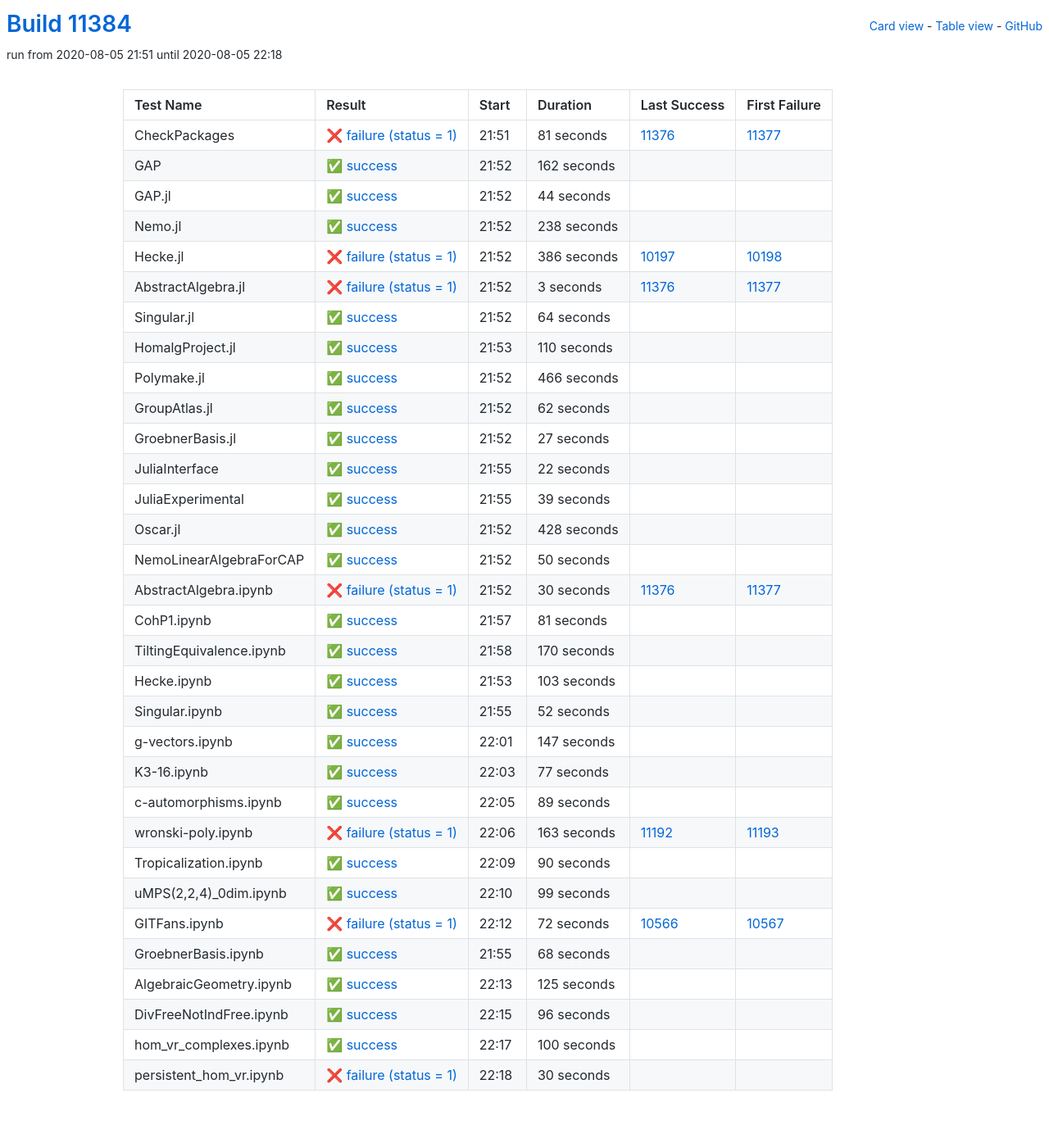
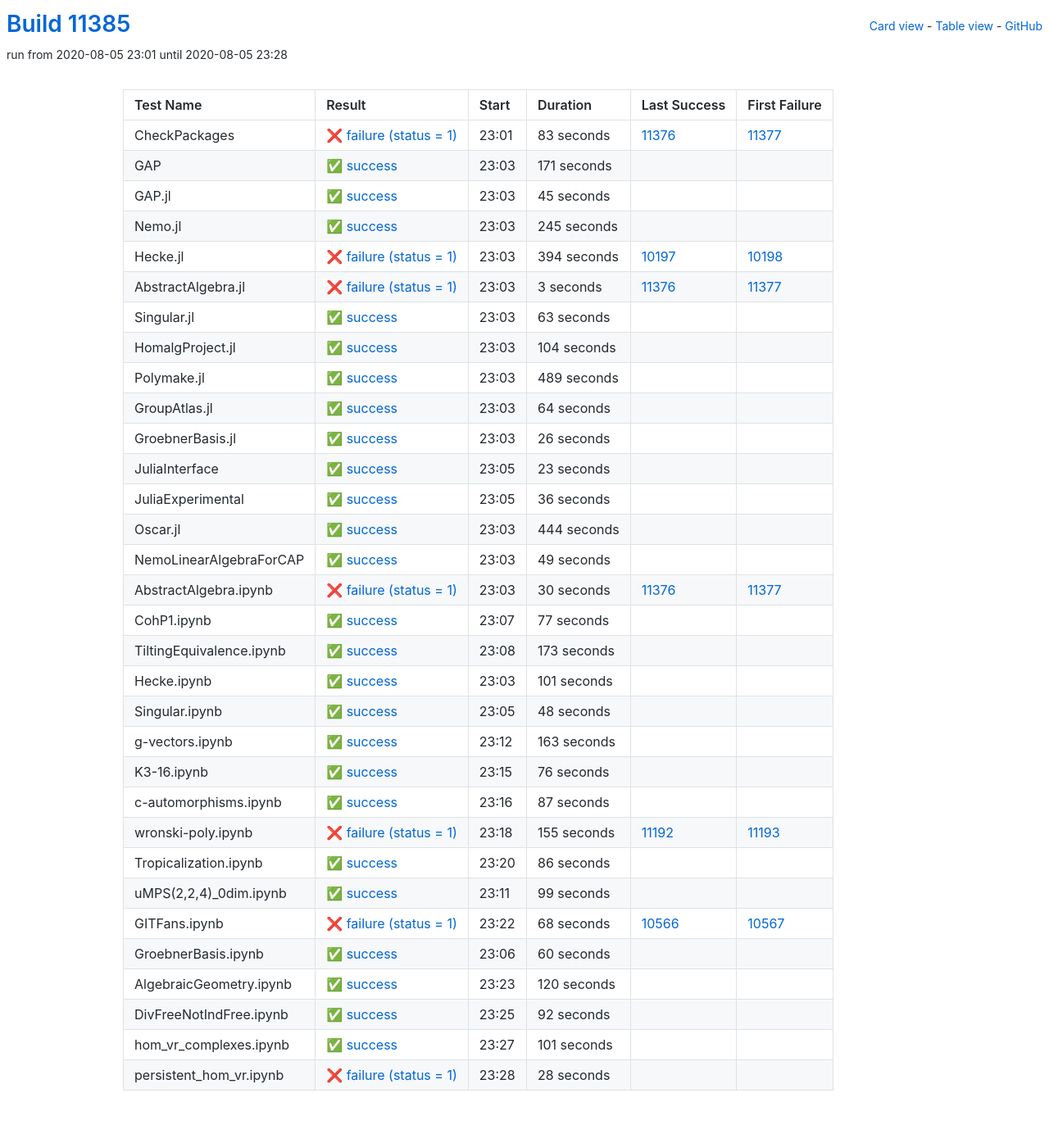
Before and after one commit to oscar-system/oscar-ci-status, a Jekyll site: the page built from table.html, in a window 1280 px wide. Shown: the whole page at 82% size. Built offline with Jekyll 4.4.1, drawn with Linux system fonts in a browser that asks for light colours.

Commit message:
Build #11385

```diff
--- a/_data/ci.yml
+++ b/_data/ci.yml
@@ -1,6 +1,6 @@
 ---
-build: 11384
-build_url: https://oscarci.mathematik.uni-kl.de/job/oscar/11384/
+build: 11385
+build_url: https://oscarci.mathematik.uni-kl.de/job/oscar/11385/
 job: oscar
 organization: oscar-system
 repo: oscar-ci-status
@@ -8,68 +8,68 @@
 tests:
 - name: CheckPackages
   id: checkpackages
-  log: https://oscarci.mathematik.uni-kl.de/job/oscar/11384/artifact/logs/build-11384/CheckPackages.log
-  start: 2020-08-05 21:51
+  log: https://oscarci.mathematik.uni-kl.de/job/oscar/11385/artifact/logs/build-11385/CheckPackages.log
+  start: 2020-08-05 23:01
   success: false
   exitcode: 1
   status: failure
-  duration: 81
+  duration: 83
   last_success: 11376
   last_success_url: https://oscarci.mathematik.uni-kl.de/job/oscar/11376/
   first_failure: 11377
   first_failure_url: https://oscarci.mathematik.uni-kl.de/job/oscar/11377/
 - name: GAP
   id: gap
-  log: https://oscarci.mathematik.uni-kl.de/job/oscar/11384/artifact/logs/build-11384/GAP.log
-  start: 2020-08-05 21:52
+  log: https://oscarci.mathematik.uni-kl.de/job/oscar/11385/artifact/logs/build-11385/GAP.log
+  start: 2020-08-05 23:03
   success: true
   exitcode: 0
   status: success
-  duration: 162
+  duration: 171
   last_success: false
   last_success_url:
   first_failure: false
   first_failure_url:
 - name: GAP.jl
   id: gap-jl
-  log: https://oscarci.mathematik.uni-kl.de/job/oscar/11384/artifact/logs/build-11384/GAP.jl.log
-  start: 2020-08-05 21:52
+  log: https://oscarci.mathematik.uni-kl.de/job/oscar/11385/artifact/logs/build-11385/GAP.jl.log
+  start: 2020-08-05 23:03
   success: true
   exitcode: 0
   status: success
-  duration: 44
+  duration: 45
   last_success: false
   last_success_url:
   first_failure: false
   first_failure_url:
 - name: Nemo.jl
   id: nemo-jl
-  log: https://oscarci.mathematik.uni-kl.de/job/oscar/11384/artifact/logs/build-11384/Nemo.jl.log
-  start: 2020-08-05 21:52
+  log: https://oscarci.mathematik.uni-kl.de/job/oscar/11385/artifact/logs/build-11385/Nemo.jl.log
+  start: 2020-08-05 23:03
   success: true
   exitcode: 0
   status: success
-  duration: 238
+  duration: 245
   last_success: false
   last_success_url:
   first_failure: false
   first_failure_url:
 - name: Hecke.jl
   id: hecke-jl
-  log: https://oscarci.mathematik.uni-kl.de/job/oscar/11384/artifact/logs/build-11384/Hecke.jl.log
-  start: 2020-08-05 21:52
+  log: https://oscarci.mathematik.uni-kl.de/job/oscar/11385/artifact/logs/build-11385/Hecke.jl.log
+  start: 2020-08-05 23:03
   success: false
   exitcode: 1
   status: failure
-  duration: 386
+  duration: 394
   last_success: 10197
   last_success_url: https://oscarci.mathematik.uni-kl.de/job/oscar/10197/
   first_failure: 10198
   first_failure_url: https://oscarci.mathematik.uni-kl.de/job/oscar/10198/
 - name: AbstractAlgebra.jl
   id: abstractalgebra-jl
-  log: https://oscarci.mathematik.uni-kl.de/job/oscar/11384/artifact/logs/build-11384/AbstractAlgebra.jl.log
-  start: 2020-08-05 21:52
+  log: https://oscarci.mathematik.uni-kl.de/job/oscar/11385/artifact/logs/build-11385/AbstractAlgebra.jl.log
+  start: 2020-08-05 23:03
   success: false
   exitcode: 1
   status: failure
@@ -80,8 +80,44 @@
   first_failure_url: https://oscarci.mathematik.uni-kl.de/job/oscar/11377/
 - name: Singular.jl
   id: singular-jl
-  log: https://oscarci.mathematik.uni-kl.de/job/oscar/11384/artifact/logs/build-11384/Singular.jl.log
-  start: 2020-08-05 21:52
+  log: https://oscarci.mathematik.uni-kl.de/job/oscar/11385/artifact/logs/build-11385/Singular.jl.log
+  start: 2020-08-05 23:03
+  success: true
+  exitcode: 0
+  status: success
+  duration: 63
+  last_success: false
+  last_success_url:
+  first_failure: false
+  first_failure_url:
+- name: HomalgProject.jl
+  id: homalgproject-jl
+  log: https://oscarci.mathematik.uni-kl.de/job/oscar/11385/artifact/logs/build-11385/HomalgProject.jl.log
+  start: 2020-08-05 23:03
+  success: true
+  exitcode: 0
+  status: success
+  duration: 104
+  last_success: false
+  last_success_url:
+  first_failure: false
+  first_failure_url:
+- name: Polymake.jl
+  id: polymake-jl
+  log: https://oscarci.mathematik.uni-kl.de/job/oscar/11385/artifact/logs/build-11385/Polymake.jl.log
+  start: 2020-08-05 23:03
+  success: true
+  exitcode: 0
+  status: success
+  duration: 489
+  last_success: false
+  last_success_url:
+  first_failure: false
+  first_failure_url:
+- name: GroupAtlas.jl
+  id: groupatlas-jl
+  log: https://oscarci.mathematik.uni-kl.de/job/oscar/11385/artifact/logs/build-11385/GroupAtlas.jl.log
+  start: 2020-08-05 23:03
   success: true
   exitcode: 0
   status: success
@@ -90,106 +126,70 @@
   last_success_url:
   first_failure: false
   first_failure_url:
-- name: HomalgProject.jl
-  id: homalgproject-jl
-  log: https://oscarci.mathematik.uni-kl.de/job/oscar/11384/artifact/logs/build-11384/HomalgProject.jl.log
-  start: 2020-08-05 21:53
+- name: GroebnerBasis.jl
+  id: groebnerbasis-jl
+  log: https://oscarci.mathematik.uni-kl.de/job/oscar/11385/artifact/logs/build-11385/GroebnerBasis.jl.log
+  start: 2020-08-05 23:03
   success: true
   exitcode: 0
   status: success
-  duration: 110
-  last_success: false
-  last_success_url:
-  first_failure: false
-  first_failure_url:
-- name: Polymake.jl
-  id: polymake-jl
-  log: https://oscarci.mathematik.uni-kl.de/job/oscar/11384/artifact/logs/build-11384/Polymake.jl.log
-  start: 2020-08-05 21:52
-  success: true
-  exitcode: 0
-  status: success
-  duration: 466
-  last_success: false
-  last_success_url:
-  first_failure: false
-  first_failure_url:
-- name: GroupAtlas.jl
-  id: groupatlas-jl
-  log: https://oscarci.mathematik.uni-kl.de/job/oscar/11384/artifact/logs/build-11384/GroupAtlas.jl.log
-  start: 2020-08-05 21:52
-  success: true
-  exitcode: 0
-  status: success
-  duration: 62
-  last_success: false
-  last_success_url:
-  first_failure: false
-  first_failure_url:
-- name: GroebnerBasis.jl
-  id: groebnerbasis-jl
-  log: https://oscarci.mathematik.uni-kl.de/job/oscar/11384/artifact/logs/build-11384/GroebnerBasis.jl.log
-  start: 2020-08-05 21:52
-  success: true
-  exitcode: 0
-  status: success
-  duration: 27
+  duration: 26
   last_success: false
   last_success_url:
   first_failure: false
   first_failure_url:
 - name: JuliaInterface
   id: juliainterface
-  log: https://oscarci.mathematik.uni-kl.de/job/oscar/11384/artifact/logs/build-11384/JuliaInterface.log
-  start: 2020-08-05 21:55
+  log: https://oscarci.mathematik.uni-kl.de/job/oscar/11385/artifact/logs/build-11385/JuliaInterface.log
+  start: 2020-08-05 23:05
   success: true
   exitcode: 0
   status: success
-  duration: 22
+  duration: 23
   last_success: false
   last_success_url:
   first_failure: false
   first_failure_url:
 - name: JuliaExperimental
   id: juliaexperimental
-  log: https://oscarci.mathematik.uni-kl.de/job/oscar/11384/artifact/logs/build-11384/JuliaExperimental.log
-  start: 2020-08-05 21:55
+  log: https://oscarci.mathematik.uni-kl.de/job/oscar/11385/artifact/logs/build-11385/JuliaExperimental.log
+  start: 2020-08-05 23:05
   success: true
   exitcode: 0
   status: success
-  duration: 39
+  duration: 36
   last_success: false
   last_success_url:
   first_failure: false
   first_failure_url:
 - name: Oscar.jl
   id: oscar-jl
-  log: https://oscarci.mathematik.uni-kl.de/job/oscar/11384/artifact/logs/build-11384/Oscar.jl.log
-  start: 2020-08-05 21:52
+  log: https://oscarci.mathematik.uni-kl.de/job/oscar/11385/artifact/logs/build-11385/Oscar.jl.log
+  start: 2020-08-05 23:03
   success: true
   exitcode: 0
   status: success
-  duration: 428
+  duration: 444
   last_success: false
   last_success_url:
   first_failure: false
   first_failure_url:
 - name: NemoLinearAlgebraForCAP
   id: nemolinearalgebraforcap
-  log: https://oscarci.mathematik.uni-kl.de/job/oscar/11384/artifact/logs/build-11384/NemoLinearAlgebraForCAP.log
-  start: 2020-08-05 21:52
+  log: https://oscarci.mathematik.uni-kl.de/job/oscar/11385/artifact/logs/build-11385/NemoLinearAlgebraForCAP.log
+  start: 2020-08-05 23:03
   success: true
   exitcode: 0
   status: success
-  duration: 50
+  duration: 49
   last_success: false
   last_success_url:
   first_failure: false
   first_failure_url:
 - name: AbstractAlgebra.ipynb
   id: abstractalgebra-ipynb
-  log: https://oscarci.mathematik.uni-kl.de/job/oscar/11384/artifact/logs/build-11384/AbstractAlgebra.ipynb.log
-  start: 2020-08-05 21:52
+  log: https://oscarci.mathematik.uni-kl.de/job/oscar/11385/artifact/logs/build-11385/AbstractAlgebra.ipynb.log
+  start: 2020-08-05 23:03
   success: false
   exitcode: 1
   status: failure
@@ -200,68 +200,8 @@
   first_failure_url: https://oscarci.mathematik.uni-kl.de/job/oscar/11377/
 - name: CohP1.ipynb
   id: cohp1-ipynb
-  log: https://oscarci.mathematik.uni-kl.de/job/oscar/11384/artifact/logs/build-11384/CohP1.ipynb.log
-  start: 2020-08-05 21:57
-  success: true
-  exitcode: 0
-  status: success
-  duration: 81
-  last_success: false
-  last_success_url:
-  first_failure: false
-  first_failure_url:
-- name: TiltingEquivalence.ipynb
-  id: tiltingequivalence-ipynb
-  log: https://oscarci.mathematik.uni-kl.de/job/oscar/11384/artifact/logs/build-11384/TiltingEquivalence.ipynb.log
-  start: 2020-08-05 21:58
-  success: true
-  exitcode: 0
-  status: success
-  duration: 170
-  last_success: false
-  last_success_url:
-  first_failure: false
-  first_failure_url:
-- name: Hecke.ipynb
-  id: hecke-ipynb
-  log: https://oscarci.mathematik.uni-kl.de/job/oscar/11384/artifact/logs/build-11384/Hecke.ipynb.log
-  start: 2020-08-05 21:53
-  success: true
-  exitcode: 0
-  status: success
-  duration: 103
-  last_success: false
-  last_success_url:
-  first_failure: false
-  first_failure_url:
-- name: Singular.ipynb
-  id: singular-ipynb
-  log: https://oscarci.mathematik.uni-kl.de/job/oscar/11384/artifact/logs/build-11384/Singular.ipynb.log
-  start: 2020-08-05 21:55
-  success: true
-  exitcode: 0
-  status: success
-  duration: 52
-  last_success: false
-  last_success_url:
-  first_failure: false
-  first_failure_url:
-- name: g-vectors.ipynb
-  id: g-vectors-ipynb
-  log: https://oscarci.mathematik.uni-kl.de/job/oscar/11384/artifact/logs/build-11384/g-vectors.ipynb.log
-  start: 2020-08-05 22:01
-  success: true
-  exitcode: 0
-  status: success
-  duration: 147
-  last_success: false
-  last_success_url:
-  first_failure: false
-  first_failure_url:
-- name: K3-16.ipynb
-  id: k3-16-ipynb
-  log: https://oscarci.mathematik.uni-kl.de/job/oscar/11384/artifact/logs/build-11384/K3-16.ipynb.log
-  start: 2020-08-05 22:03
+  log: https://oscarci.mathematik.uni-kl.de/job/oscar/11385/artifact/logs/build-11385/CohP1.ipynb.log
+  start: 2020-08-05 23:07
   success: true
   exitcode: 0
   status: success
@@ -270,46 +210,106 @@
   last_success_url:
   first_failure: false
   first_failure_url:
-- name: c-automorphisms.ipynb
-  id: c-automorphisms-ipynb
-  log: https://oscarci.mathematik.uni-kl.de/job/oscar/11384/artifact/logs/build-11384/c-automorphisms.ipynb.log
-  start: 2020-08-05 22:05
+- name: TiltingEquivalence.ipynb
+  id: tiltingequivalence-ipynb
+  log: https://oscarci.mathematik.uni-kl.de/job/oscar/11385/artifact/logs/build-11385/TiltingEquivalence.ipynb.log
+  start: 2020-08-05 23:08
   success: true
   exitcode: 0
   status: success
-  duration: 89
+  duration: 173
+  last_success: false
+  last_success_url:
+  first_failure: false
+  first_failure_url:
+- name: Hecke.ipynb
+  id: hecke-ipynb
+  log: https://oscarci.mathematik.uni-kl.de/job/oscar/11385/artifact/logs/build-11385/Hecke.ipynb.log
+  start: 2020-08-05 23:03
+  success: true
+  exitcode: 0
+  status: success
+  duration: 101
+  last_success: false
+  last_success_url:
+  first_failure: false
+  first_failure_url:
+- name: Singular.ipynb
+  id: singular-ipynb
+  log: https://oscarci.mathematik.uni-kl.de/job/oscar/11385/artifact/logs/build-11385/Singular.ipynb.log
+  start: 2020-08-05 23:05
+  success: true
+  exitcode: 0
+  status: success
+  duration: 48
+  last_success: false
+  last_success_url:
+  first_failure: false
+  first_failure_url:
+- name: g-vectors.ipynb
+  id: g-vectors-ipynb
+  log: https://oscarci.mathematik.uni-kl.de/job/oscar/11385/artifact/logs/build-11385/g-vectors.ipynb.log
+  start: 2020-08-05 23:12
+  success: true
+  exitcode: 0
+  status: success
+  duration: 163
+  last_success: false
+  last_success_url:
+  first_failure: false
+  first_failure_url:
+- name: K3-16.ipynb
+  id: k3-16-ipynb
+  log: https://oscarci.mathematik.uni-kl.de/job/oscar/11385/artifact/logs/build-11385/K3-16.ipynb.log
+  start: 2020-08-05 23:15
+  success: true
+  exitcode: 0
+  status: success
+  duration: 76
+  last_success: false
+  last_success_url:
+  first_failure: false
+  first_failure_url:
+- name: c-automorphisms.ipynb
+  id: c-automorphisms-ipynb
+  log: https://oscarci.mathematik.uni-kl.de/job/oscar/11385/artifact/logs/build-11385/c-automorphisms.ipynb.log
+  start: 2020-08-05 23:16
+  success: true
+  exitcode: 0
+  status: success
+  duration: 87
   last_success: false
   last_success_url:
   first_failure: false
   first_failure_url:
 - name: wronski-poly.ipynb
   id: wronski-poly-ipynb
-  log: https://oscarci.mathematik.uni-kl.de/job/oscar/11384/artifact/logs/build-11384/wronski-poly.ipynb.log
-  start: 2020-08-05 22:06
+  log: https://oscarci.mathematik.uni-kl.de/job/oscar/11385/artifact/logs/build-11385/wronski-poly.ipynb.log
+  start: 2020-08-05 23:18
   success: false
   exitcode: 1
   status: failure
-  duration: 163
+  duration: 155
   last_success: 11192
   last_success_url: https://oscarci.mathematik.uni-kl.de/job/oscar/11192/
   first_failure: 11193
   first_failure_url: https://oscarci.mathematik.uni-kl.de/job/oscar/11193/
 - name: Tropicalization.ipynb
   id: tropicalization-ipynb
-  log: https://oscarci.mathematik.uni-kl.de/job/oscar/11384/artifact/logs/build-11384/Tropicalization.ipynb.log
-  start: 2020-08-05 22:09
+  log: https://oscarci.mathematik.uni-kl.de/job/oscar/11385/artifact/logs/build-11385/Tropicalization.ipynb.log
+  start: 2020-08-05 23:20
   success: true
   exitcode: 0
   status: success
-  duration: 90
+  duration: 86
   last_success: false
   last_success_url:
   first_failure: false
   first_failure_url:
 - name: uMPS(2,2,4)_0dim.ipynb
   id: umps-2-2-4-0dim-ipynb
-  log: https://oscarci.mathematik.uni-kl.de/job/oscar/11384/artifact/logs/build-11384/uMPS-2-2-4-_0dim.ipynb.log
-  start: 2020-08-05 22:10
+  log: https://oscarci.mathematik.uni-kl.de/job/oscar/11385/artifact/logs/build-11385/uMPS-2-2-4-_0dim.ipynb.log
+  start: 2020-08-05 23:11
   success: true
   exitcode: 0
   status: success
@@ -320,72 +320,72 @@
   first_failure_url:
 - name: GITFans.ipynb
   id: gitfans-ipynb
-  log: https://oscarci.mathematik.uni-kl.de/job/oscar/11384/artifact/logs/build-11384/GITFans.ipynb.log
-  start: 2020-08-05 22:12
+  log: https://oscarci.mathematik.uni-kl.de/job/oscar/11385/artifact/logs/build-11385/GITFans.ipynb.log
+  start: 2020-08-05 23:22
   success: false
   exitcode: 1
   status: failure
-  duration: 72
+  duration: 68
   last_success: 10566
   last_success_url: https://oscarci.mathematik.uni-kl.de/job/oscar/10566/
   first_failure: 10567
   first_failure_url: https://oscarci.mathematik.uni-kl.de/job/oscar/10567/
 - name: GroebnerBasis.ipynb
   id: groebnerbasis-ipynb
-  log: https://oscarci.mathematik.uni-kl.de/job/oscar/11384/artifact/logs/build-11384/GroebnerBasis.ipynb.log
-  start: 2020-08-05 21:55
+  log: https://oscarci.mathematik.uni-kl.de/job/oscar/11385/artifact/logs/build-11385/GroebnerBasis.ipynb.log
+  start: 2020-08-05 23:06
   success: true
   exitcode: 0
   status: success
-  duration: 68
+  duration: 60
   last_success: false
   last_success_url:
   first_failure: false
   first_failure_url:
 - name: AlgebraicGeometry.ipynb
   id: algebraicgeometry-ipynb
-  log: https://oscarci.mathematik.uni-kl.de/job/oscar/11384/artifact/logs/build-11384/AlgebraicGeometry.ipynb.log
-  start: 2020-08-05 22:13
+  log: https://oscarci.mathematik.uni-kl.de/job/oscar/11385/artifact/logs/build-11385/AlgebraicGeometry.ipynb.log
+  start: 2020-08-05 23:23
   success: true
   exitcode: 0
   status: success
-  duration: 125
+  duration: 120
   last_success: false
   last_success_url:
   first_failure: false
   first_failure_url:
 - name: DivFreeNotIndFree.ipynb
   id: divfreenotindfree-ipynb
-  log: https://oscarci.mathematik.uni-kl.de/job/oscar/11384/artifact/logs/build-11384/DivFreeNotIndFree.ipynb.log
-  start: 2020-08-05 22:15
+  log: https://oscarci.mathematik.uni-kl.de/job/oscar/11385/artifact/logs/build-11385/DivFreeNotIndFree.ipynb.log
+  start: 2020-08-05 23:25
   success: true
   exitcode: 0
   status: success
-  duration: 96
+  duration: 92
   last_success: false
   last_success_url:
   first_failure: false
   first_failure_url:
 - name: hom_vr_complexes.ipynb
   id: hom-vr-complexes-ipynb
-  log: https://oscarci.mathematik.uni-kl.de/job/oscar/11384/artifact/logs/build-11384/hom_vr_complexes.ipynb.log
-  start: 2020-08-05 22:17
+  log: https://oscarci.mathematik.uni-kl.de/job/oscar/11385/artifact/logs/build-11385/hom_vr_complexes.ipynb.log
+  start: 2020-08-05 23:27
   success: true
   exitcode: 0
   status: success
-  duration: 100
+  duration: 101
   last_success: false
   last_success_url:
   first_failure: false
   first_failure_url:
 - name: persistent_hom_vr.ipynb
   id: persistent-hom-vr-ipynb
-  log: https://oscarci.mathematik.uni-kl.de/job/oscar/11384/artifact/logs/build-11384/persistent_hom_vr.ipynb.log
-  start: 2020-08-05 22:18
+  log: https://oscarci.mathematik.uni-kl.de/job/oscar/11385/artifact/logs/build-11385/persistent_hom_vr.ipynb.log
+  start: 2020-08-05 23:28
   success: false
   exitcode: 1
   status: failure
-  duration: 30
+  duration: 28
   last_success: false
   last_success_url:
   first_failure: false
```
Also changed, not shown: README.md.
